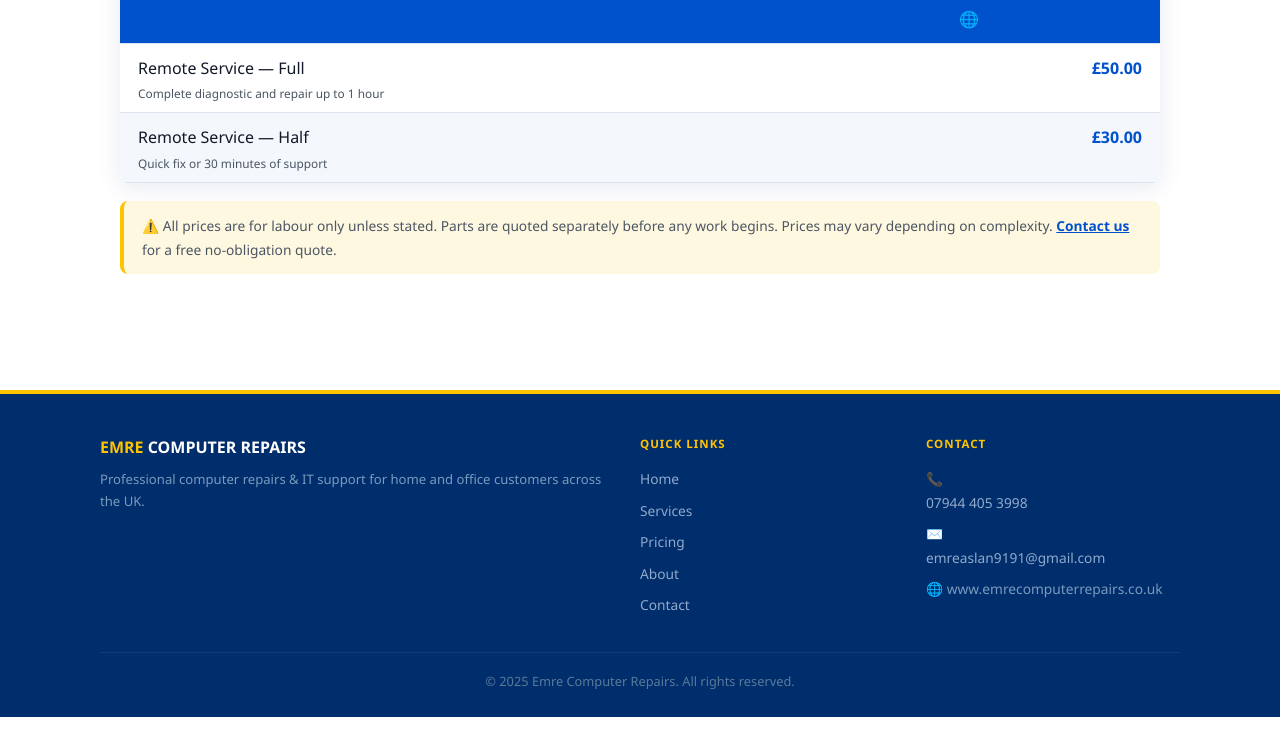
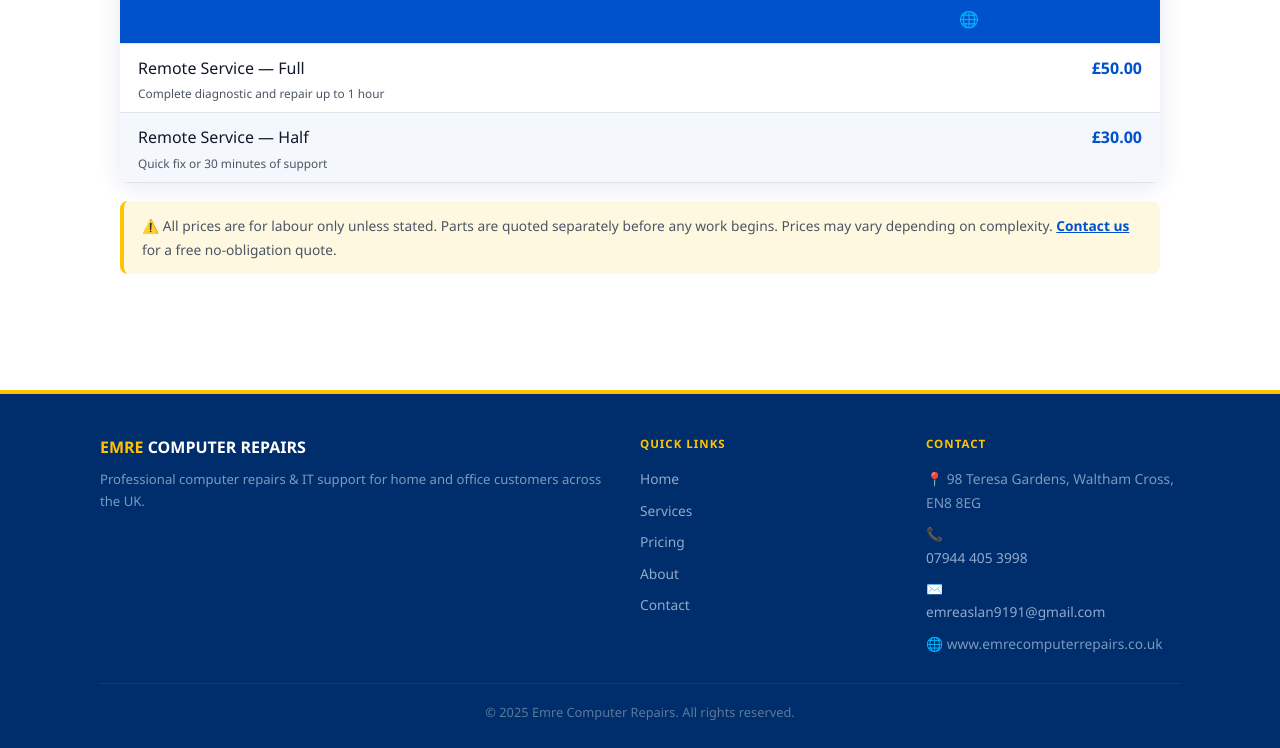
Before and after one commit to orhan-emiroglu/emrecomputerrepairs.github.io, a plain HTML site: page pricing.html in a window 1280 px wide. Shown: the part 2348-3096 px from the top of the page. Before the commit the page ends 3065 px from the top, so only its background shows below. Drawn offline with Linux system fonts and the light colour scheme.

Commit message:
Add address: 98 Teresa Gardens, Waltham Cross EN8 8EG

```diff
--- a/pricing.html
+++ b/pricing.html
@@ -91,7 +91,8 @@
       </div>
       <div class="footer-col">
         <h4>Contact</h4>
-        <p>📞 <a href="tel:07944405398">07944 405 3998</a></p>
+        <p>📍 98 Teresa Gardens, Waltham Cross, EN8 8EG</p>
+        <p style="margin-top:8px;">📞 <a href="tel:07944405398">07944 405 3998</a></p>
         <p style="margin-top:8px;">✉️ <a href="mailto:emreaslan9191@gmail.com">emreaslan9191@gmail.com</a></p>
         <p style="margin-top:8px;">🌐 www.emrecomputerrepairs.co.uk</p>
       </div>
```
